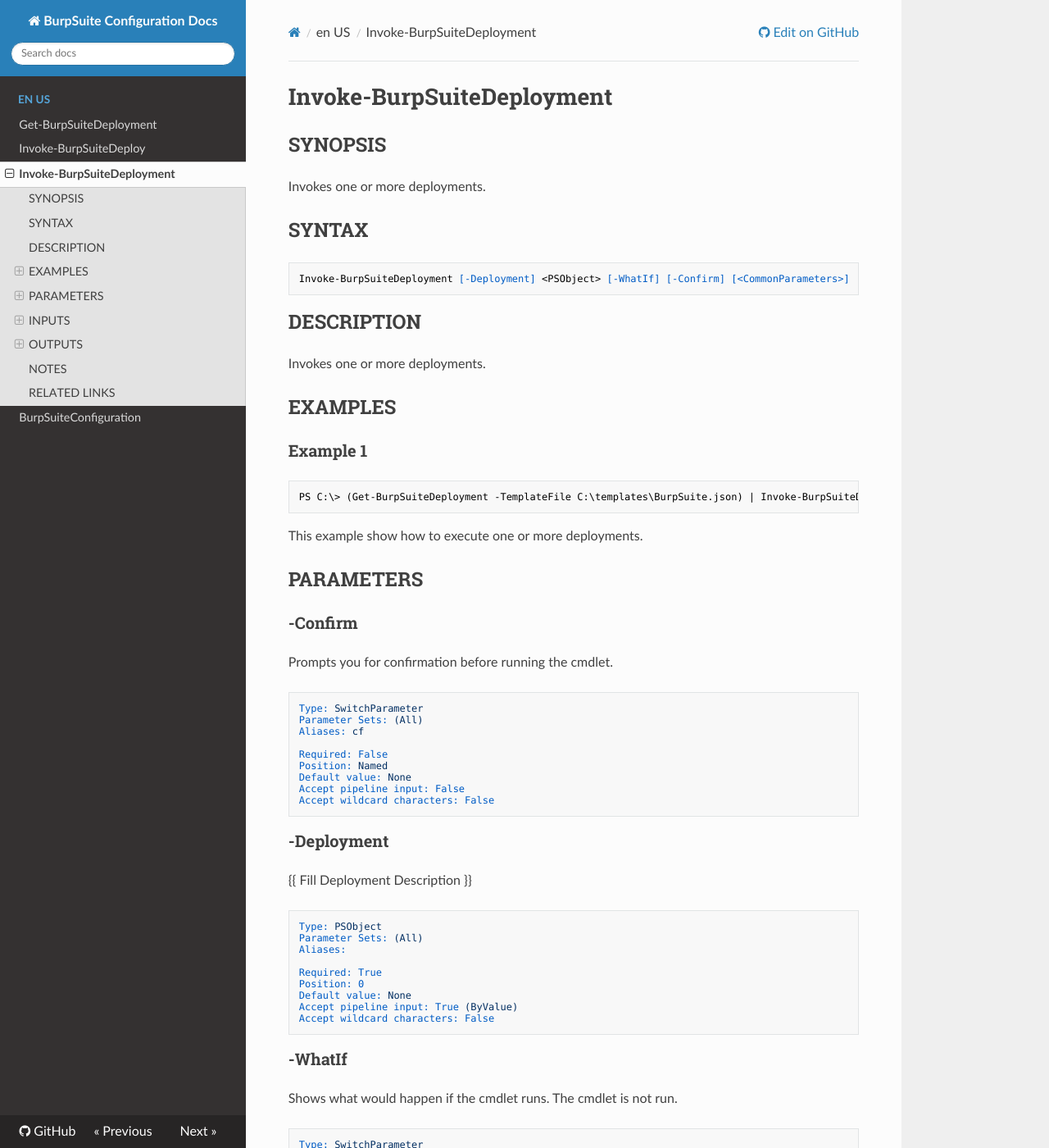
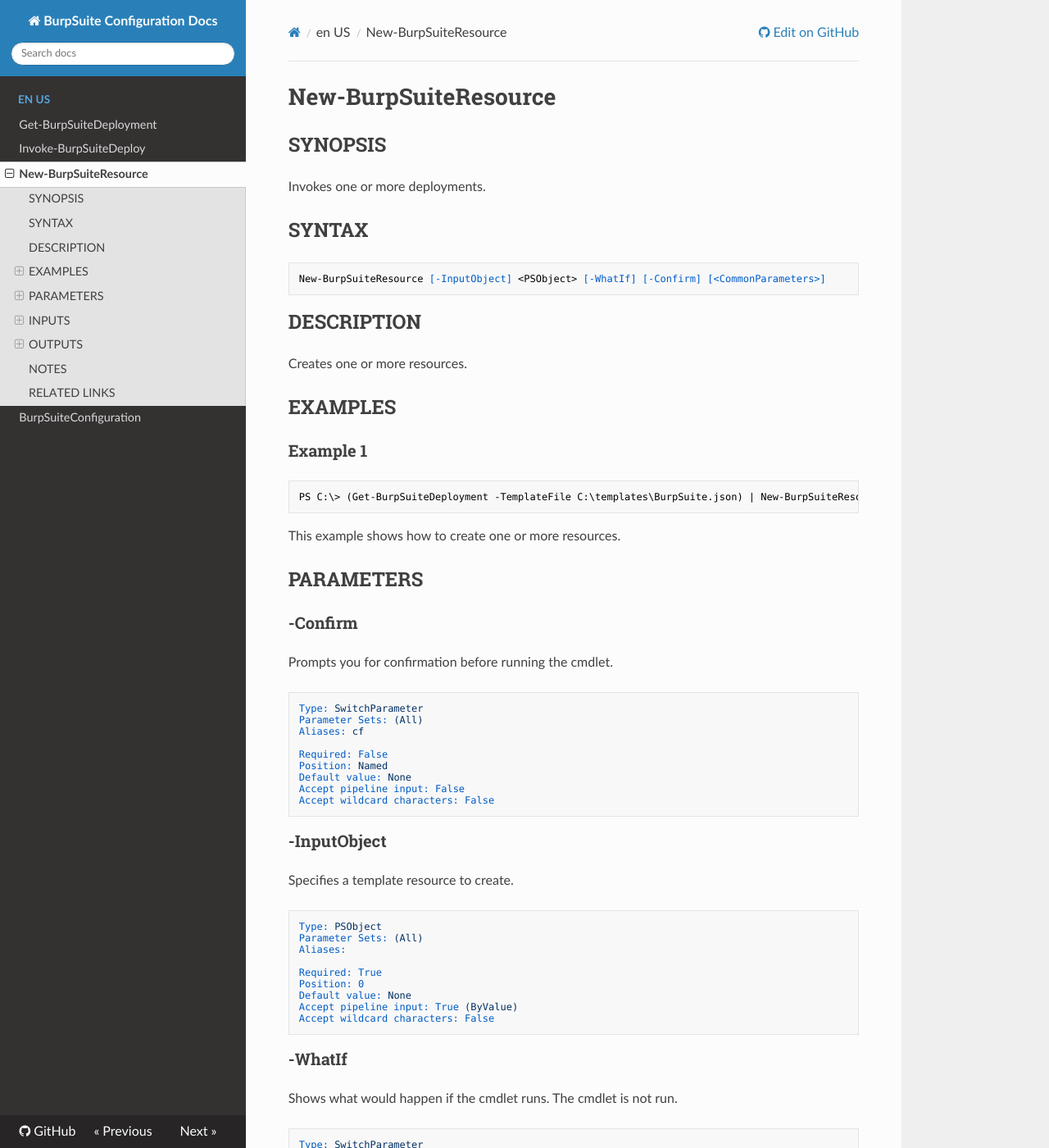
Before and after one commit to juniinacio/BurpSuiteDeploy, an MkDocs documentation site: the page built from docs/en-US/New-BurpSuiteResource.md, in a window 1280 px wide and 1400 px high. Shown: the whole window at 82% size. Built offline with MkDocs 1.6.1, drawn with Linux system fonts in a browser that asks for light colours; nearby versions of some CDN libraries.

Commit message:
Rename Invoke-BurpSuiteDeployment to New-BurpSuiteResource

````diff
--- a/docs/en-US/Invoke-BurpSuiteDeployment.md
+++ b/docs/en-US/New-BurpSuiteResource.md
@@ -5,7 +5,7 @@ online version: https://github.com/juniinacio/BurpSuiteDeploy
 schema: 2.0.0
 ---
 
-# Invoke-BurpSuiteDeployment
+# New-BurpSuiteResource
 
 ## SYNOPSIS
 Invokes one or more deployments.
@@ -13,20 +13,20 @@ Invokes one or more deployments.
 ## SYNTAX
 
 ```
-Invoke-BurpSuiteDeployment [-Deployment] <PSObject> [-WhatIf] [-Confirm] [<CommonParameters>]
+New-BurpSuiteResource [-InputObject] <PSObject> [-WhatIf] [-Confirm] [<CommonParameters>]
 ```
 
 ## DESCRIPTION
-Invokes one or more deployments.
+Creates one or more resources.
 
 ## EXAMPLES
 
 ### Example 1
 ```powershell
-PS C:\> (Get-BurpSuiteDeployment -TemplateFile C:\templates\BurpSuite.json) | Invoke-BurpSuiteDeployment
+PS C:\> (Get-BurpSuiteDeployment -TemplateFile C:\templates\BurpSuite.json) | New-BurpSuiteResource
 ```
 
-This example show how to execute one or more deployments.
+This example shows how to create one or more resources.
 
 ## PARAMETERS
 
@@ -45,8 +45,8 @@ Accept pipeline input: False
 Accept wildcard characters: False
 ```
 
-### -Deployment
-{{ Fill Deployment Description }}
+### -InputObject
+Specifies a template resource to create.
 
 ```yaml
 Type: PSObject
````
Also changed, not shown: 6 other files.
